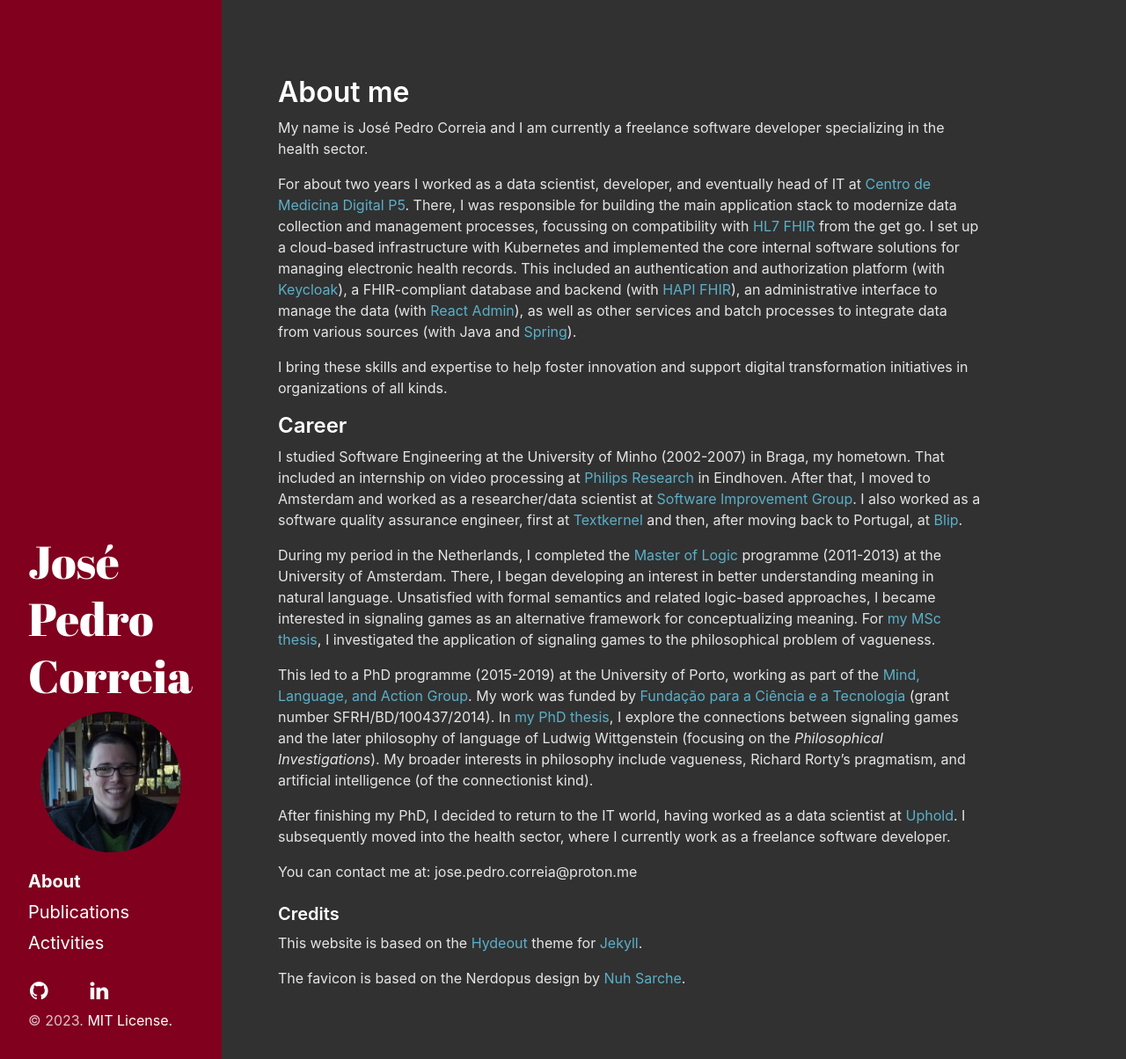
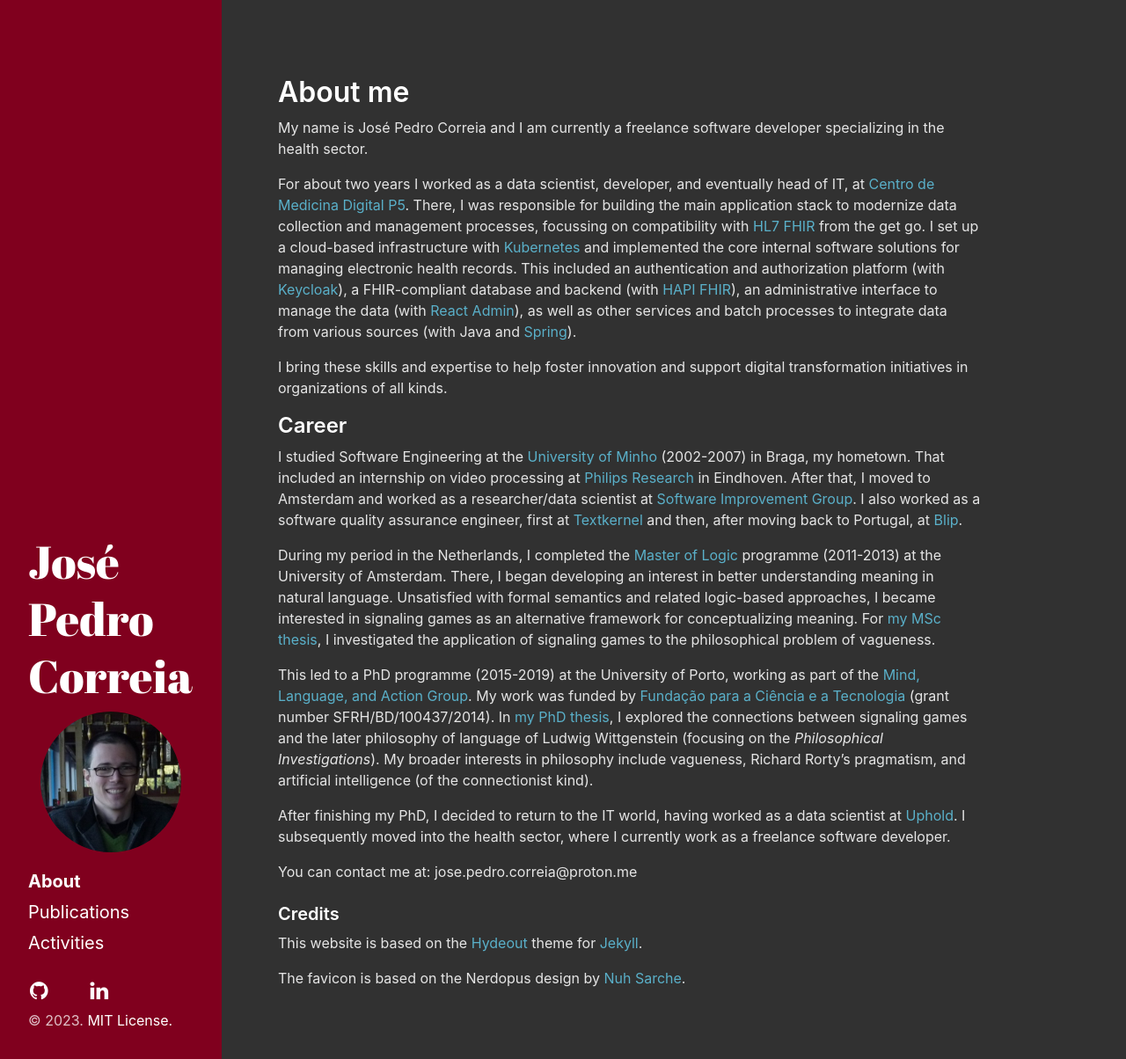
Before and after one commit to josepedrocorreia/josepedrocorreia.github.io, a Jekyll site: the page built from index.md, in a window 1280 px wide. Shown: the whole page at 88% size. Built offline with Jekyll 4.4.1, drawn with Linux system fonts in a browser that asks for light colours; nearby versions of some CDN libraries; some web fonts are replaced; a style sheet for code colours, icons or effects is not loaded.

Commit message:
Make minor fixes

```diff
--- a/index.md
+++ b/index.md
@@ -7,20 +7,29 @@ title: Home
 
 My name is José Pedro Correia and I am currently a freelance software developer specializing in the health sector.
 
-For about two years I worked as a data scientist, developer, and eventually head of IT at [Centro de Medicina Digital P5](https://www.p5.pt/).
+For about two years I worked as a data scientist, developer, and eventually head of IT, at [Centro de Medicina Digital P5](https://www.p5.pt/).
 There, I was responsible for building the main application stack to modernize data collection and management processes, focussing on compatibility with [HL7 FHIR](https://hl7.org/fhir/) from the get go.
-I set up a cloud-based infrastructure with Kubernetes and implemented the core internal software solutions for managing electronic health records.
+I set up a cloud-based infrastructure with [Kubernetes](https://kubernetes.io/) and implemented the core internal software solutions for managing electronic health records.
 This included an authentication and authorization platform (with [Keycloak](https://www.keycloak.org/)), a FHIR-compliant database and backend (with [HAPI FHIR](https://hapifhir.io/)), an administrative interface to manage the data (with [React Admin](https://marmelab.com/react-admin/)), as well as other services and batch processes to integrate data from various sources (with Java and [Spring](https://spring.io/)).
 
 I bring these skills and expertise to help foster innovation and support digital transformation initiatives in organizations of all kinds.
 
 ## Career
 
-I studied Software Engineering at the University of Minho (2002-2007) in Braga, my hometown. That included an internship on video processing at [Philips Research](https://www.philips.com/a-w/research/home.html) in Eindhoven. After that, I moved to Amsterdam and worked as a researcher/data scientist at [Software Improvement Group](https://www.sig.eu/). I also worked as a software quality assurance engineer, first at [Textkernel](https://www.textkernel.com/) and then, after moving back to Portugal, at [Blip](https://blip.pt/).
+I studied Software Engineering at the [University of Minho](https://www.uminho.pt/) (2002-2007) in Braga, my hometown.
+That included an internship on video processing at [Philips Research](https://www.philips.com/a-w/research/home.html) in Eindhoven.
+After that, I moved to Amsterdam and worked as a researcher/data scientist at [Software Improvement Group](https://www.sig.eu/).
+I also worked as a software quality assurance engineer, first at [Textkernel](https://www.textkernel.com/) and then, after moving back to Portugal, at [Blip](https://blip.pt/).
 
-During my period in the Netherlands, I completed the [Master of Logic](http://www.illc.uva.nl/MScLogic/) programme (2011-2013) at the University of Amsterdam. There, I began developing an interest in better understanding meaning in natural language. Unsatisfied with formal semantics and related logic-based approaches, I became interested in signaling games as an alternative framework for conceptualizing meaning. For [my MSc thesis](http://arno.uva.nl/document/499282), I investigated the application of signaling games to the philosophical problem of vagueness.
+During my period in the Netherlands, I completed the [Master of Logic](http://www.illc.uva.nl/MScLogic/) programme (2011-2013) at the University of Amsterdam.
+There, I began developing an interest in better understanding meaning in natural language.
+Unsatisfied with formal semantics and related logic-based approaches, I became interested in signaling games as an alternative framework for conceptualizing meaning.
+For [my MSc thesis](http://arno.uva.nl/document/499282), I investigated the application of signaling games to the philosophical problem of vagueness.
 
-This led to a PhD programme (2015-2019) at the University of Porto, working as part of the [Mind, Language, and Action Group](https://mlag.up.pt/). My work was funded by [Fundação para a Ciência e a Tecnologia](http://www.fct.pt/) (grant number SFRH/BD/100437/2014). In [my PhD thesis](https://hdl.handle.net/10216/126715), I explore the connections between signaling games and the later philosophy of language of Ludwig Wittgenstein (focusing on the _Philosophical Investigations_). My broader interests in philosophy include vagueness, Richard Rorty's pragmatism, and artificial intelligence (of the connectionist kind).
+This led to a PhD programme (2015-2019) at the University of Porto, working as part of the [Mind, Language, and Action Group](https://mlag.up.pt/).
+My work was funded by [Fundação para a Ciência e a Tecnologia](http://www.fct.pt/) (grant number SFRH/BD/100437/2014).
+In [my PhD thesis](https://hdl.handle.net/10216/126715), I explored the connections between signaling games and the later philosophy of language of Ludwig Wittgenstein (focusing on the _Philosophical Investigations_).
+My broader interests in philosophy include vagueness, Richard Rorty's pragmatism, and artificial intelligence (of the connectionist kind).
 
 After finishing my PhD, I decided to return to the IT world, having worked as a data scientist at [Uphold](https://uphold.com/).
 I subsequently moved into the health sector, where I currently work as a freelance software developer.
```
